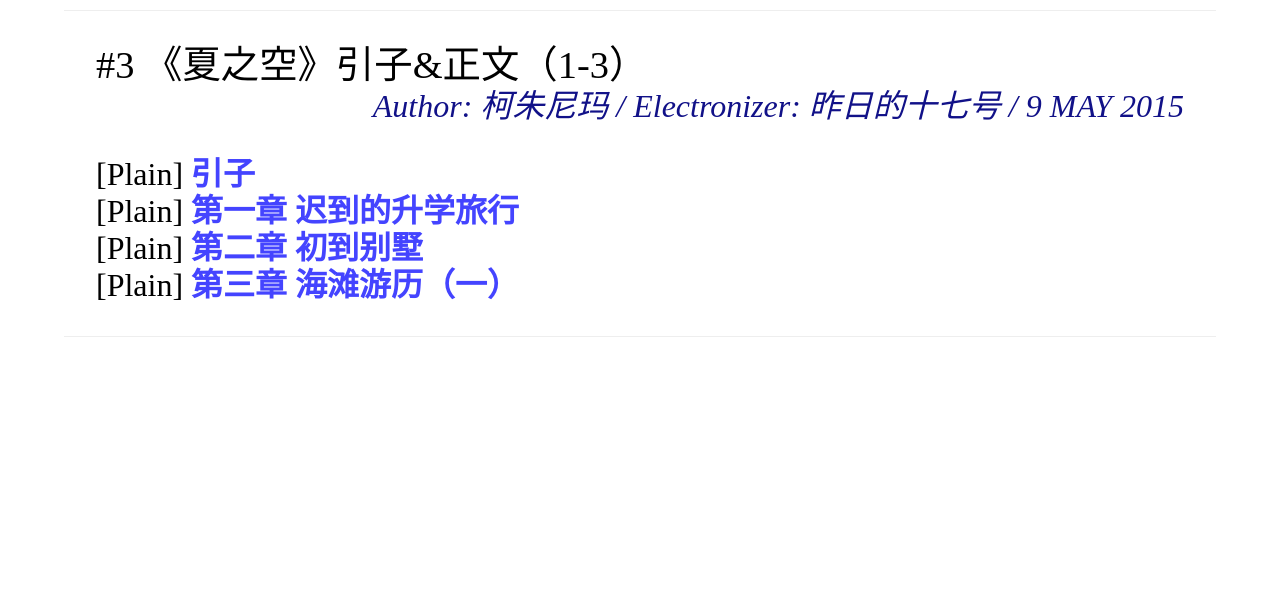
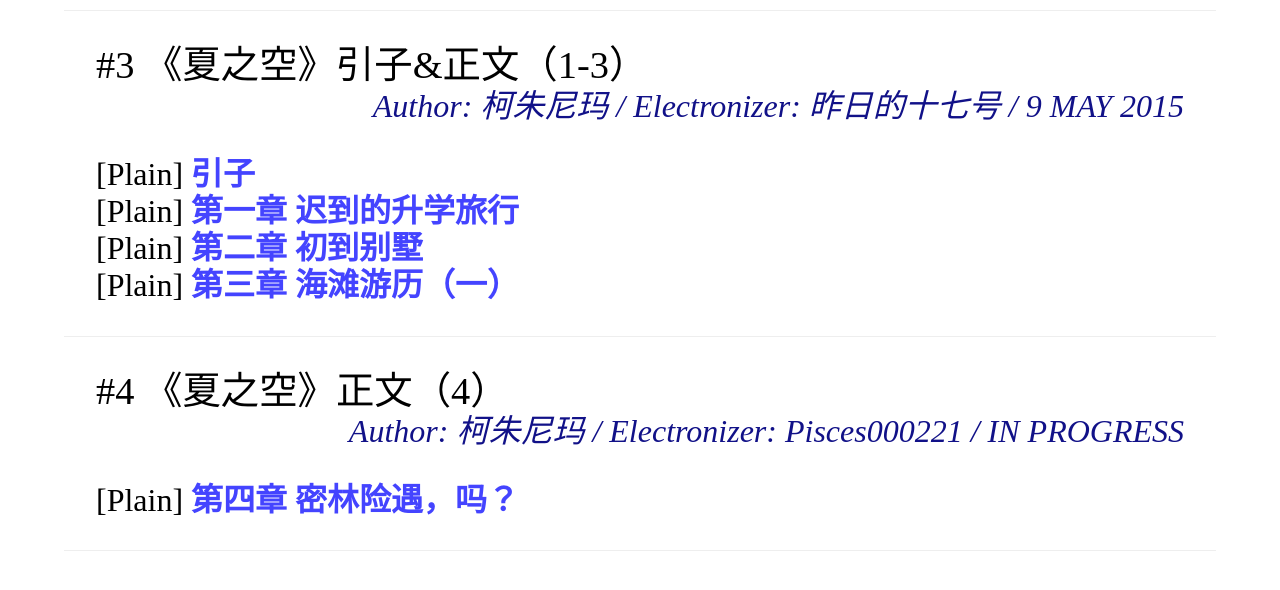
Before and after one commit to hhjvi/electronizer, a plain HTML site: page index.html in a window 1280 px wide. Shown: the part 867-1457 px from the top of the page. Before the commit the page ends 1280 px from the top, so only its background shows below. Drawn offline with nearby package versions, Linux system fonts and the light colour scheme; a web font is replaced by a local one.

Commit message:
开坑：《夏之空》正文（4）

```diff
--- a/index.html
+++ b/index.html
@@ -40,6 +40,13 @@
         [Plain] <a href='data/natsunosora/chapter2.txt'><strong>第二章 初到别墅</strong></a><br>
         [Plain] <a href='data/natsunosora/chapter3.txt'><strong>第三章 海滩游历（一）</strong></a>
       </div>
+      <div class='item'>
+        <big>#4 《夏之空》正文（4）</big><br>
+        <div class='info right-align'>
+          <i>Author: 柯朱尼玛 / Electronizer: Pisces000221 / IN PROGRESS</i>
+        </div>
+        [Plain] <a href='data/natsunosora/chapter4.txt'><strong>第四章 密林险遇，吗？</strong></a><br>
+      </div>
     </main>
   </body>
 </html>
```
Also changed, not shown: data/ch1-2.txt, data/natsunosora/chapter4.txt (added).
